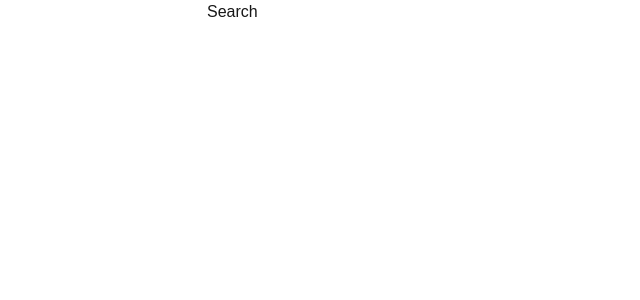
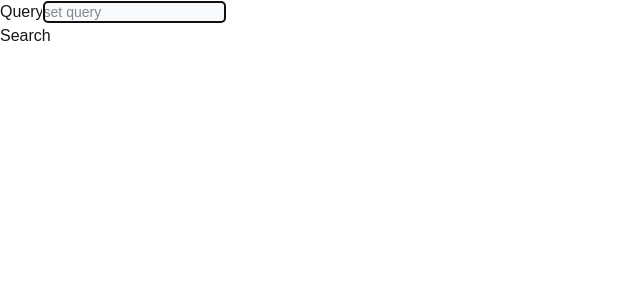
Before and after one commit to deniace/todo_list_nextjs, a Next.js app: page /form-todo in a window 1280 px wide. Shown: the top 300 px of the page, without its empty margins (0-640 px from the left). Built offline with nearby package versions, Linux system fonts and the light colour scheme.

Commit message:
update 30-09-2025

```diff
--- a/src/app/form-todo/page.jsx
+++ b/src/app/form-todo/page.jsx
@@ -1,15 +1,40 @@
-export default function FormTodo(params) {
-    function search(formData) {
-        const query = formData.getQuery("query");
-        alert(`you search form '${query}'`);
-    }
+"use client";
+
+import { useState, useEffect } from "react";
+
+import Layout from "@/components/layout";
+import Form from "next/form";
+
+export default function FormTodo() {
+    useEffect(() => {
+        console.log("render");
+    }, []);
+
+    const [queryValue, setQueryValue] = useState("");
+    const handelInputQueryChange = (event) => {
+        setQueryValue(event.target.value);
+    };
 
     return (
-        <>
-            <form action={search}>
-                <input type="text" name="query" />
+        <div className="container">
+            <Form id="form_query" action="/search">
+                <div className="w-full">
+                    <label htmlFor="query">Query</label>
+                    <input
+                        type="text"
+                        value={queryValue}
+                        onChange={handelInputQueryChange}
+                        placeholder="set query"
+                        className="bg-gray-50 text-gray-900 border-gray-300 text-sm rounded-sm"
+                        autoFocus
+                    />
+                </div>
                 <button type="submit">Search</button>
-            </form>
-        </>
+            </Form>
+
+            <div className="my-3">
+                <h1 className="text-lg font-bold text-white">{queryValue}</h1>
+            </div>
+        </div>
     );
 }
--- a/src/components/layout.tsx
+++ b/src/components/layout.tsx
@@ -1,27 +1,49 @@
 export default function Layout({ children }) {
     return (
+        <html lang="en">
+            <head>
+                <meta charset="UTF-8" />
+                <meta
+                    name="viewport"
+                    content="width=device-width, initial-scale=1.0"
+                />
+                <title>Document</title>
+            </head>
+            <body>
                 <div className="">
                     <ul className="flex">
                         <i className="mr-6">
-                    <a href="#" className="text-blue-300 hover:text-blue-600">
+                            <a
+                                href="#"
+                                className="text-blue-300 hover:text-blue-600"
+                            >
                                 Active
                             </a>
                         </i>
 
                         <i className="mr-6">
-                    <a href="#" className="text-blue-300 hover:text-blue-600">
+                            <a
+                                href="#"
+                                className="text-blue-300 hover:text-blue-600"
+                            >
                                 Link
                             </a>
                         </i>
 
                         <i className="mr-6">
-                    <a href="#" className="text-blue-300 hover:text-blue-600">
+                            <a
+                                href="#"
+                                className="text-blue-300 hover:text-blue-600"
+                            >
                                 link
                             </a>
                         </i>
 
                         <i className="mr-6">
-                    <a href="#" className="text-gray-300 cursor-not-allowed">
+                            <a
+                                href="#"
+                                className="text-gray-300 cursor-not-allowed"
+                            >
                                 Disabled
                             </a>
                         </i>
@@ -29,5 +51,7 @@ export default function Layout({ children }) {
 
                     <div>{children}</div>
                 </div>
+            </body>
+        </html>
     );
 }
```
Lines whose indentation alone changed are shown as unchanged.
